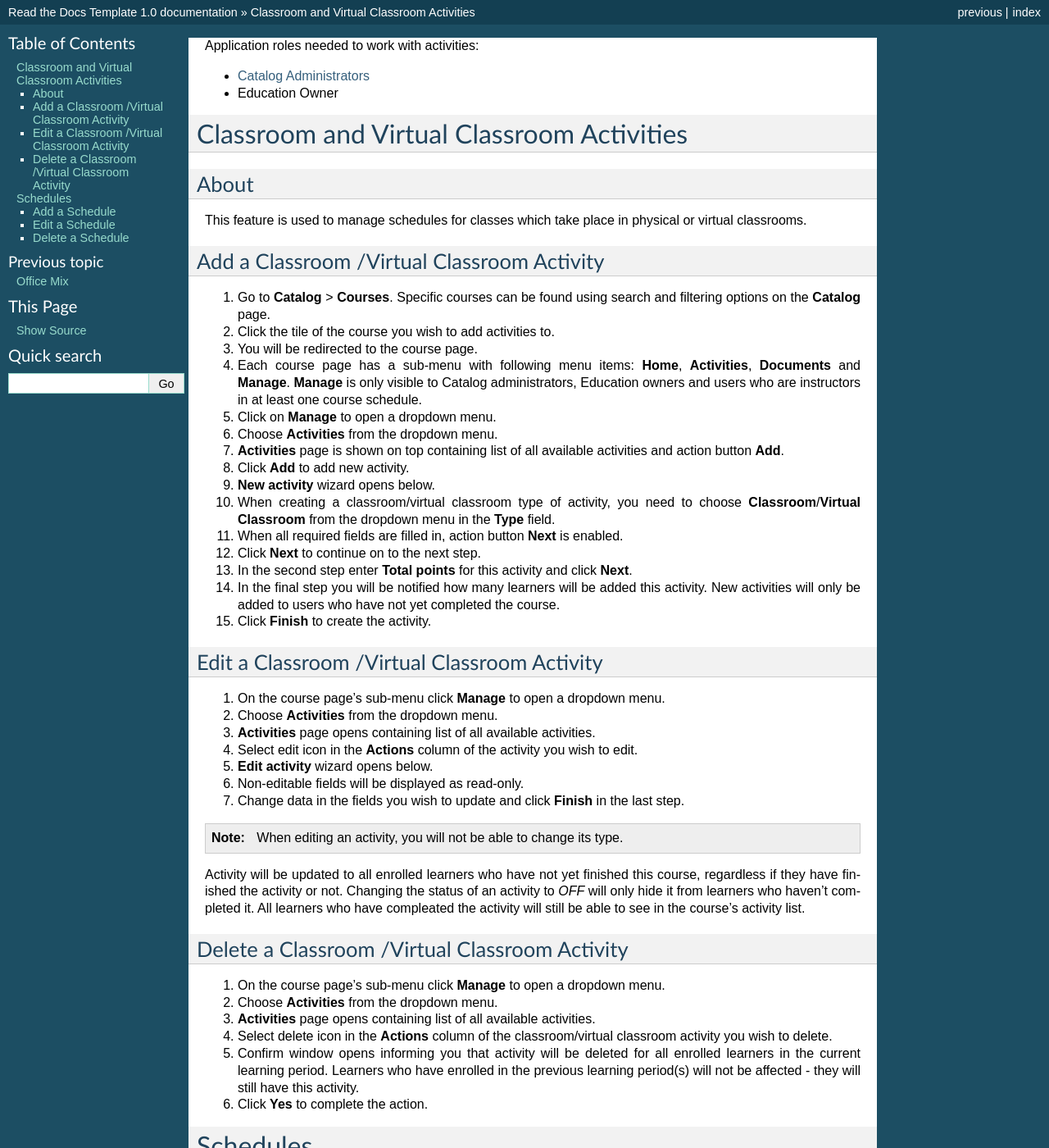
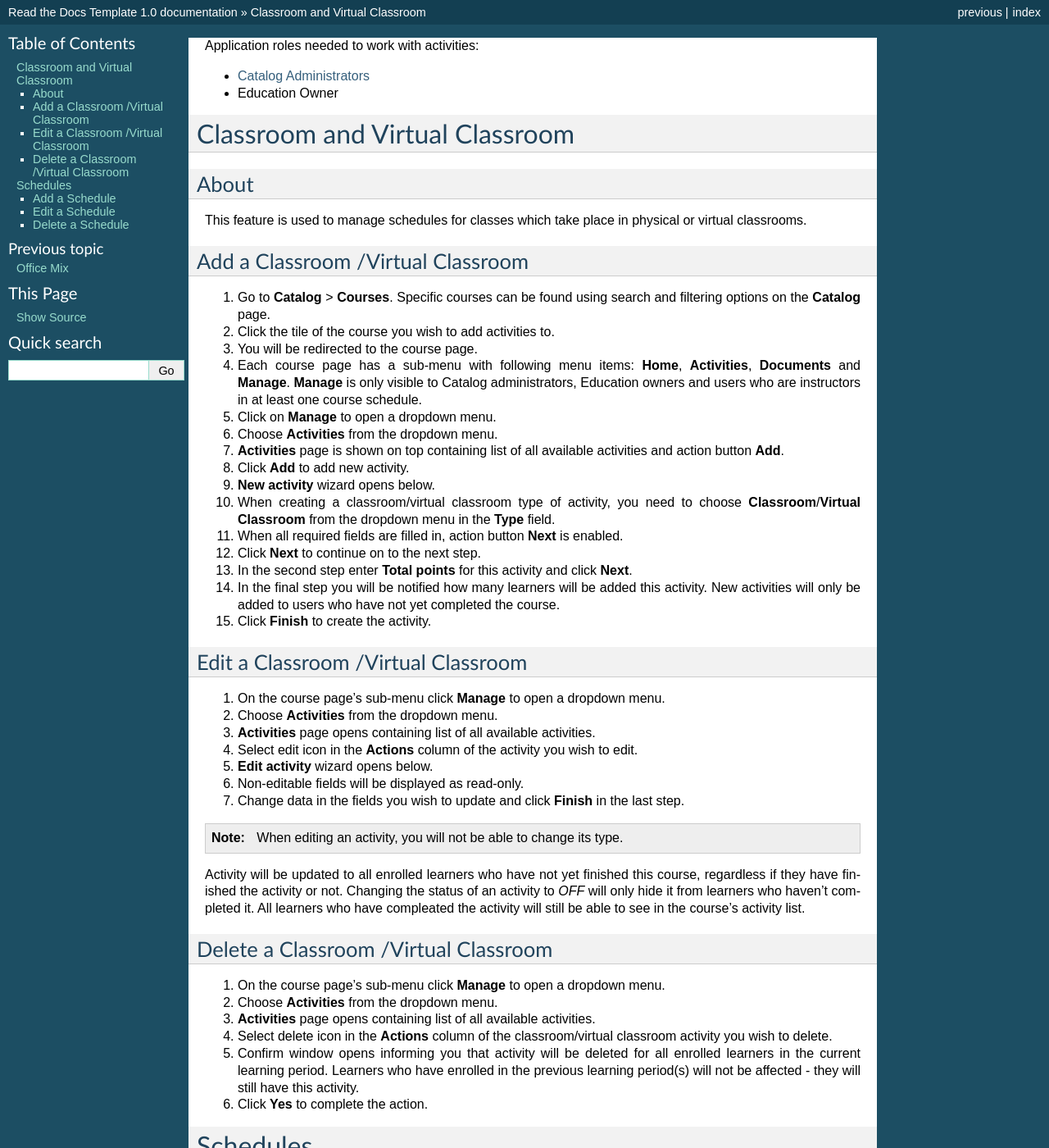
Before and after one commit to pslisko/performa365docs, a Sphinx documentation site: the page built from docs/howto/manage_activities/classroom_virtual.rst, in a window 1280 px wide and 1400 px high. Shown: the whole window at 82% size. Built offline with Sphinx 7.4.7, drawn with Linux system fonts in a browser that asks for light colours; pages that are not in the unit, such as notebooks, are missing from menus; some of the changed text lies outside the part shown.

Commit message:
Update classroom_virtual.rst

```diff
--- a/docs/howto/manage_activities/classroom_virtual.rst
+++ b/docs/howto/manage_activities/classroom_virtual.rst
@@ -7,7 +7,10 @@ Application roles needed to work with activities:
 
 ..
 
-Classroom and Virtual Classroom Activities
+..
+
+
+Classroom and Virtual Classroom
 =========================================
 
 About
@@ -15,7 +18,7 @@ About
 
 This feature is used to manage schedules for classes which take place in physical or virtual classrooms.
 
-Add a Classroom /Virtual Classroom Activity
+Add a Classroom /Virtual Classroom
 ********************************************
 
 #. Go to **Catalog** > **Courses**. Specific courses can be found using search and filtering options on the **Catalog** page.
@@ -34,7 +37,7 @@ Add a Classroom /Virtual Classroom Activity
 #. In the final step you will be notified how many learners will be added this activity. New activities will only be added to users who have not yet completed the course.
 #. Click **Finish** to create the activity.
 
-Edit a Classroom /Virtual Classroom Activity
+Edit a Classroom /Virtual Classroom
 **********************************************
 
 #. On the course page's sub-menu click **Manage** to open a dropdown menu.
@@ -50,7 +53,7 @@ Edit a Classroom /Virtual Classroom Activity
 Activity will be updated to all enrolled learners who have not yet finished this course, regardless if they have finished the activity or not.
 Changing the status of an activity to *OFF* will only hide it from learners who haven't completed it. All learners who have compleated the activity will still be able to see in the course's activity list.
 
-Delete a Classroom /Virtual Classroom Activity
+Delete a Classroom /Virtual Classroom
 *************************************************
 
 #. On the course page's sub-menu click **Manage** to open a dropdown menu.
```
